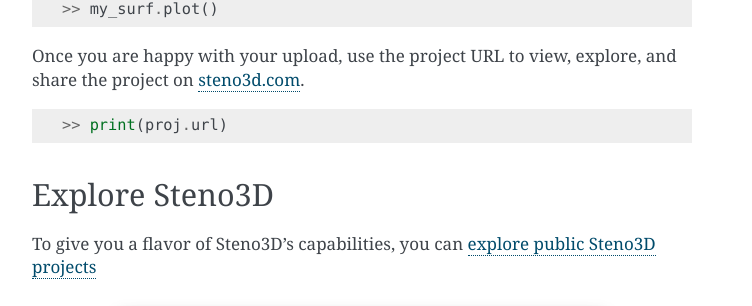
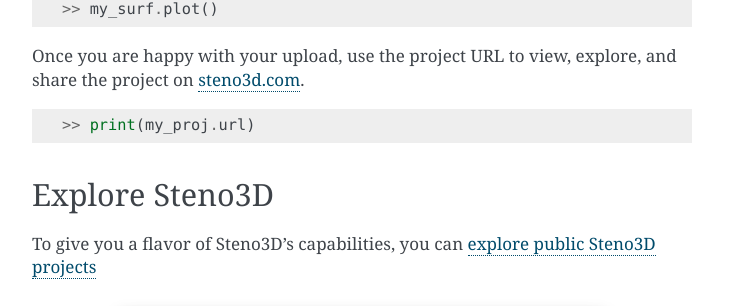
Before and after one commit to Geostatistic/steno3dpy, a Sphinx documentation site: the page built from docs/content/quickstart.rst, in a window 1280 px wide and 900 px high, scrolled down 3085 px. Shown: the part 144-450 px from the top of the window, without its empty margins (388-1140 px from the left). Built offline with Sphinx 7.4.7, drawn with Linux system fonts in a browser that asks for light colours.

```diff
--- a/docs/content/quickstart.rst
+++ b/docs/content/quickstart.rst
@@ -188,7 +188,7 @@ and share the project on `steno3d.com <https://steno3d.com>`_.
 
 .. code:: python
 
-    >> print(proj.url)
+    >> print(my_proj.url)
 
 
 .. _try_steno3d:
```
